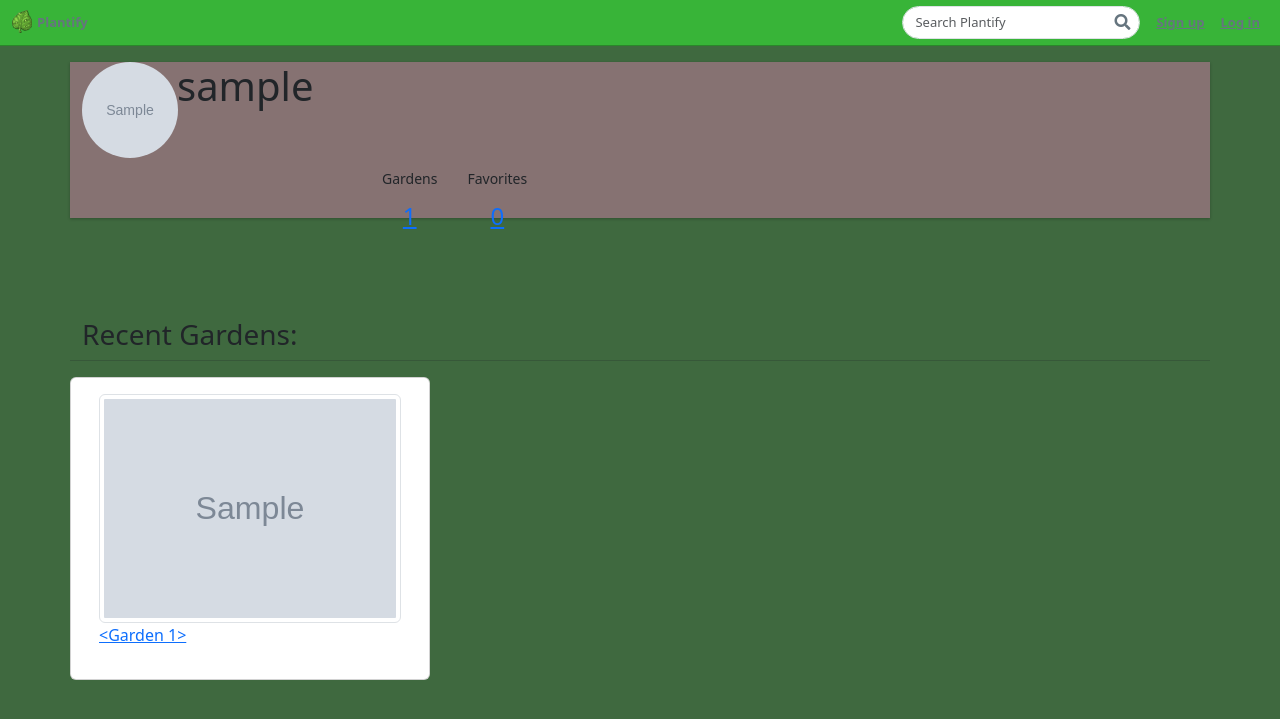
After one commit to rkohler8/Unit_29_Capstone_1_Plantify_2.0, a Flask app: page /users/1 in a window 1280 px wide. The commit adds this page. Shown: the top 719 px of the page. Run offline with Flask 2, Linux system fonts and the light colour scheme; tables that the repository leaves empty hold one stand-in row (values such as "Sample post"); grey boxes marked "Sample" are stand-in pictures; some libraries are stand-ins or nearby versions.

Commit message:
Sign Up and Log in Functining, Working on User Page

```diff
--- a/app.py
+++ b/app.py
@@ -78,3 +78,107 @@ def homepage():
     # if g.user:
     #     following = [f.id for f in g.user.following] + [g.user.id]
     return render_template('home.html', form=form)
+
+
+@app.route('/signup', methods=["GET", "POST"])
+def signup():
+    """Handle user signup.
+
+    Create new user and add to DB. Redirect to home page.
+
+    If form not valid, present form.
+
+    If there already is a user with that username: flash message
+    and re-present form.
+    """
+
+    form = UserAddForm()
+
+    if form.validate_on_submit():
+        try:
+            user = User.signup(
+                username=form.username.data,
+                password=form.password.data,
+                # email=form.email.data,
+                image_url=form.image_url.data or User.image_url.default.arg,
+            )
+            db.session.commit()
+
+        except IntegrityError:
+            flash("Username already taken", 'danger')
+            return render_template('users/signup.html', form=form)
+
+        do_login(user)
+
+        return redirect("/")
+
+    else:
+        return render_template('users/signup.html', form=form)
+
+
+@app.route('/login', methods=["GET", "POST"])
+def login():
+    """Handle user login."""
+
+    form = LoginForm()
+
+    if form.validate_on_submit():
+        user = User.authenticate(form.username.data,
+                                 form.password.data)
+
+        if user:
+            do_login(user)
+            flash(f"Hello, {user.username}!", "success")
+            return redirect("/")
+
+        flash("Invalid credentials.", 'danger')
+
+    return render_template('users/login.html', form=form)
+
+
+@app.route('/logout')
+def logout():
+    """Handle logout of user."""
+
+    # IMPLEMENT THIS
+    do_logout()
+
+    flash("You have logged out!", "info")
+    return redirect("/login")
+
+
+##############################################################################
+# General user routes:
+
+@app.route('/users')
+def list_users():
+    """Page with listing of users.
+
+    Can take a 'q' param in querystring to search by that username.
+    """
+
+    search = request.args.get('q')
+
+    if not search:
+        users = User.query.all()
+    else:
+        users = User.query.filter(User.username.like(f"%{search}%")).all()
+
+    return render_template('users/index.html', users=users)
+
+
+@app.route('/users/<int:user_id>')
+def users_show(user_id):
+    """Show user profile."""
+
+    user = User.query.get_or_404(user_id)
+
+    # snagging messages in order from the database;
+    # user.messages won't be in order by default
+    gardens = (Garden
+                .query
+                .filter(Garden.user_id == user_id)
+                .order_by(Garden.created_at.desc())
+                .limit(100)
+                .all())
+    return render_template('users/show.html', user=user, gardens=gardens)
--- a/static/style.css
+++ b/static/style.css
@@ -27,13 +27,13 @@ body.error-404 {
   background-color: #1da1f2;
 }
 
-/* .form-control {
+.form-control {
   margin-bottom: 20px;
-} */
+}
 
-/* .btn {
+.btn {
   border-radius: 50px;
-} */
+}
 
 .btn:hover {
   cursor: pointer;
@@ -92,9 +92,162 @@ nav form.navbar-form {
   position: relative;
 }
 
+#search.form-control {
+  border-radius: 20px;
+  margin-bottom: 0;
+  width: 100%;
+  font-size: 13px;
+  padding-right: 28px;
+  box-sizing: border-box;
+}
 
+#search.form-control + .btn {
+  position: absolute;
+  right: 9px;
+  top: 2px;
+  bottom: 4px;
+  z-index: 1;
+  padding: 0;
+  color: #66757f;
+}
+
+#search.form-control + .btn:active,
+#search.form-control + .btn:focus {
+  box-shadow: none;
+}
+
+#search:active,
+#search:focus {
+  box-shadow: none;
+  border: 2px solid #007bff;
+}
+
+
+nav + .container {
+  margin-bottom: 1rem;
+}
+
+/* @media (max-width: 468px) {
+  nav form.navbar-form {
+    display: none;
+  }
+} */
 
 
 .card {
   width: 22.5rem;
 }
+
+/* ========================== Signup/Login */
+
+#user_form input.form-control {
+  font-size: 18px;
+  font-weight: bold;
+  padding: 12px;
+}
+
+/* ===================== User profile */
+
+.join-message {
+  margin-top: 100px;
+}
+
+/* #profile-image,
+#profile-avatar {
+  border-radius: 100%;
+  display: block;
+  margin-left: -15px;
+}
+
+#profile-image {
+  margin: 0 auto 15px;
+  width: 100%;
+}
+
+#profile-avatar {
+  width: 200px;
+  height: 200px;
+  border: 5px solid #fff;
+  margin-top: -120px;
+  z-index: 1;
+  position: relative;
+  box-shadow: 0 1px 1px rgba(136, 153, 166, 0.15);
+} */
+
+#profile-avatar {
+  border-radius: 50%;
+  width: 6rem;
+  height: 6rem;
+}
+
+/* .full-width {
+  width: 100vw;
+  margin: 0 -50vw;
+  position: relative;
+  left: 50%;
+  right: 50%;
+} */
+
+.row.full-width {
+  background-color: #867272;
+  /* margin-top: 80px; */
+  /* margin-bottom: 1rem; */
+  /* border-bottom: 1px solid #ccc; */
+  /* border-top: 1px solid #ccc; */
+  box-shadow: 0 1px 3px 0 rgba(0, 0, 0, 0.25);
+  /* height: 60px; */
+  align-items: center;
+}
+
+.user-stats > .ml-auto {
+  display: flex;
+  align-items: center;
+}
+
+.user-stats > .ml-auto .btn {
+  min-width: 105px;
+  padding: 6px 16px;
+}
+
+.stat {
+  text-align: center;
+  height: 60px;
+  box-sizing: border-box;
+  padding: 14px 15px 7px;
+  line-height: 1;
+}
+
+/* .stat > .small {
+  color: #657786;
+  font-weight: bold;
+  font-size: 12px;
+  letter-spacing: 0.02em;
+  margin-bottom: 0;
+} */
+
+/* .stat > .small + h4 {
+  font-size: 18px;
+  font-weight: bold;
+  padding-top: 3px;
+} */
+
+
+/* ================================ 404 page */
+
+.message-404 {
+  color: white;
+  margin-top: 2em;
+  text-align: center;
+}
+
+.message-404 a {
+  color: white;
+}
+
+.message-404 > h4.display-4 {
+  font-size: 2.5em;
+}
+
+.message-404 .form-inline input {
+  flex: 1;
+}
--- a/templates/base.html
+++ b/templates/base.html
@@ -14,7 +14,7 @@
   <link rel="stylesheet"
         href="https://use.fontawesome.com/releases/v5.3.1/css/all.css">
   <link rel="stylesheet" href="/static/style.css">
-  <link rel="shortcut icon" href="static/images/plantify-logo.png">
+  <link rel="shortcut icon" href="/static/images/plantify-logo.png">
 </head>
 
 <body class="{% block body_class %}{% endblock %}">
--- /dev/null
+++ b/templates/users/detail.html
@@ -0,0 +1,99 @@
+{% extends 'base.html' %}
+
+{% block content %}
+
+{# <div id="warbler-hero" class="full-width"> #}
+{# <div id="warbler-hero" class="full-width" style="background-image: url('{{ user.header_image_url }}');"></div> #}
+{# Just YOINKED this from twitter lmao #}
+  {# <img src="{{ user.header_image_url }}" alt="Header image for {{ user.username }}" id=""> #}
+{# </div> #}
+<div class="wrapper">
+    {# <h4 id="sidebar-username">@{{ user.username }}</h4> #}
+    {# <div class="col-sm-3">
+    <h4 id="sidebar-username" style="align-items: center">@{{ user.username }}</h4>
+    <p>{{ user.bio }}</p> #}
+    {# <p class="user-location"><span class="fa fa-map-marker"></span>{{ user.location }}</p> #}
+  {# </div> #}
+  {# <div class="row">
+    <div class="col-lg-1">
+      <img src="{{ user.image_url }}" alt="Image for {{ user.username }}" id="profile-avatar">
+    </div>
+    <div class="col-lg-11">
+      <h1>{{ user.username }}</h1>
+    </div>
+  </div> #}
+
+<div class="row full-width">
+  <div class="container">
+    <div class="row">
+
+    <div class="col-lg-1">
+      <img src="{{ user.image_url }}" alt="Image for {{ user.username }}" id="profile-avatar">
+    </div>
+    <div class="col-lg-11">
+      <h1>{{ user.username }}</h1>
+    </div>
+    </div>
+    <div class="row justify-content-end">
+      <div class="col-9">
+        <ul class="user-stats nav nav-pills">
+          <li class="stat">
+            <p class="small">Gardens</p>
+            <h4>
+              <a href="/users/{{ user.id }}">{{ user.gardens | length }}</a>
+            </h4>
+          </li>
+          {# <li class="stat">
+            <p class="small">Following</p>
+            <h4>
+              <a href="/users/{{ user.id }}/following">{{ user.following | length }}</a>
+            </h4>
+          </li>
+          <li class="stat">
+            <p class="small">Followers</p>
+            <h4>
+              <a href="/users/{{ user.id }}/followers">{{ user.followers | length }}</a>
+            </h4>
+          </li> #}
+          <li class="stat">
+            <p class="small">Favorites</p>
+            <h4><a href="/users/{{ user.id }}/favorites">{{ user.favorites | length }}</a></h4>
+          </li>
+          <div class="ml-auto">
+            {% if g.user.id == user.id %}
+            <a href="/users/profile" class="btn btn-info">Edit Profile</a>
+            <form method="POST" action="/users/delete" class="form-inline">
+              <button class="btn btn-danger ml-2">Delete Profile</button>
+            </form>
+            {# {% elif g.user %}
+            {% if g.user.is_following(user) %}
+            <form method="POST" action="/users/stop-following/{{ user.id }}">
+              <button class="btn btn-primary">Unfollow</button>
+            </form>
+            {% else %}
+            <form method="POST" action="/users/follow/{{ user.id }}">
+              <button class="btn btn-outline-primary">Follow</button>
+            </form>
+            {% endif %} #}
+            {% endif %}
+          </div>
+        </ul>
+      </div>
+    </div>
+  </div>
+</div>
+
+<div class="row" style="margin-top: 100px;">
+  {# <div class="col-sm-3">
+    <h4 id="sidebar-username">@{{ user.username }}</h4>
+    <p>{{ user.bio }}</p>
+  </div> #}
+
+  {% block user_details %}
+  {% endblock %}
+
+</div>
+</div>
+
+
+{% endblock %}
--- /dev/null
+++ b/templates/users/show.html
@@ -0,0 +1,19 @@
+{% extends 'users/detail.html' %}
+
+{% block user_details %}
+
+  {# <div class="row" style="margin-top: 100px;"> #}
+    <h3>Recent Gardens:</h3>
+    <hr>
+    {% for garden in user.gardens %}
+      <div class="col-sm-6 card ">
+        <div class="card-body">
+          <div class="position-relative mb-3">
+            <img class="img-thumbnail" src="{{garden.image_url}}">
+            <a href="/{{ garden.user_id }}/gardens/{{ garden.id }}">{{ garden }}</a>
+          </div>
+        </div>
+      </div>
+    {% endfor %}
+  {# </div> #}
+{% endblock %}
```
Also changed, not shown: templates/users/login.html (added, +24 -0 lines), templates/users/signup.html (added, +23 -0 lines).
